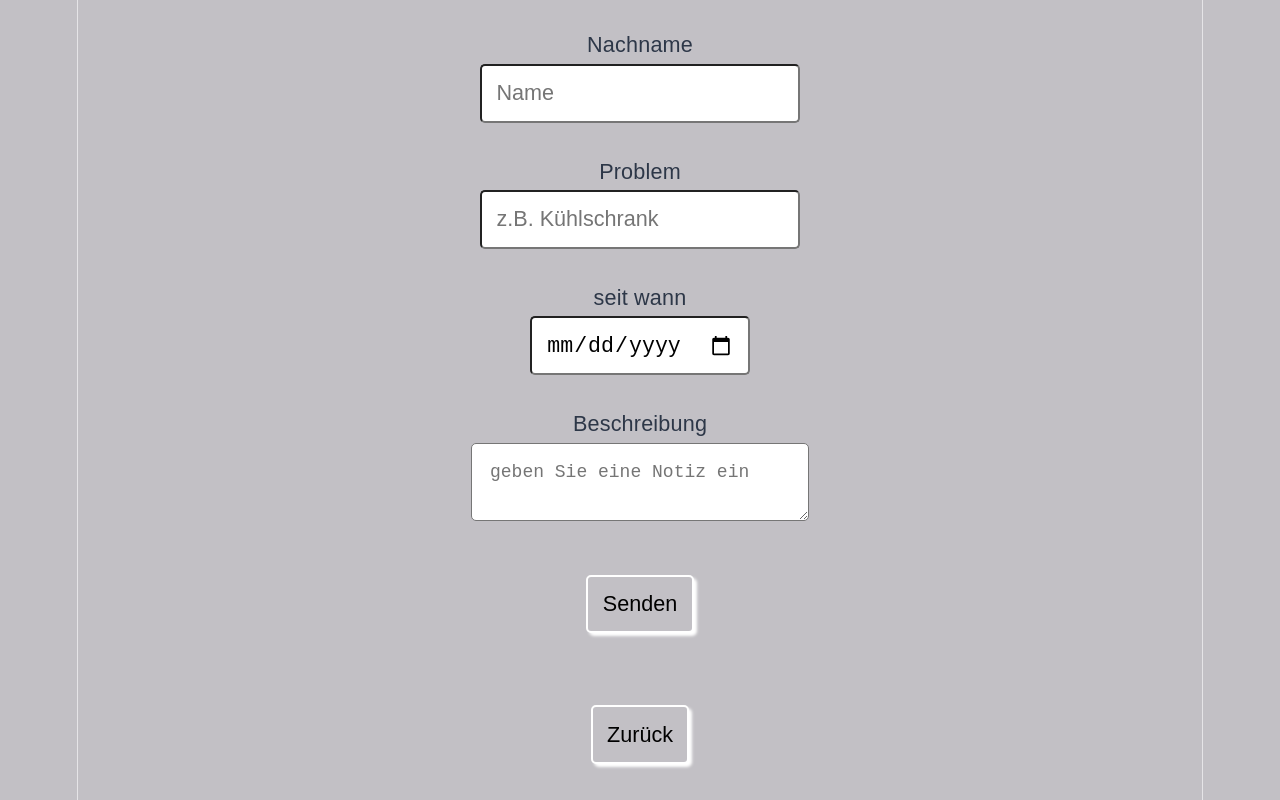
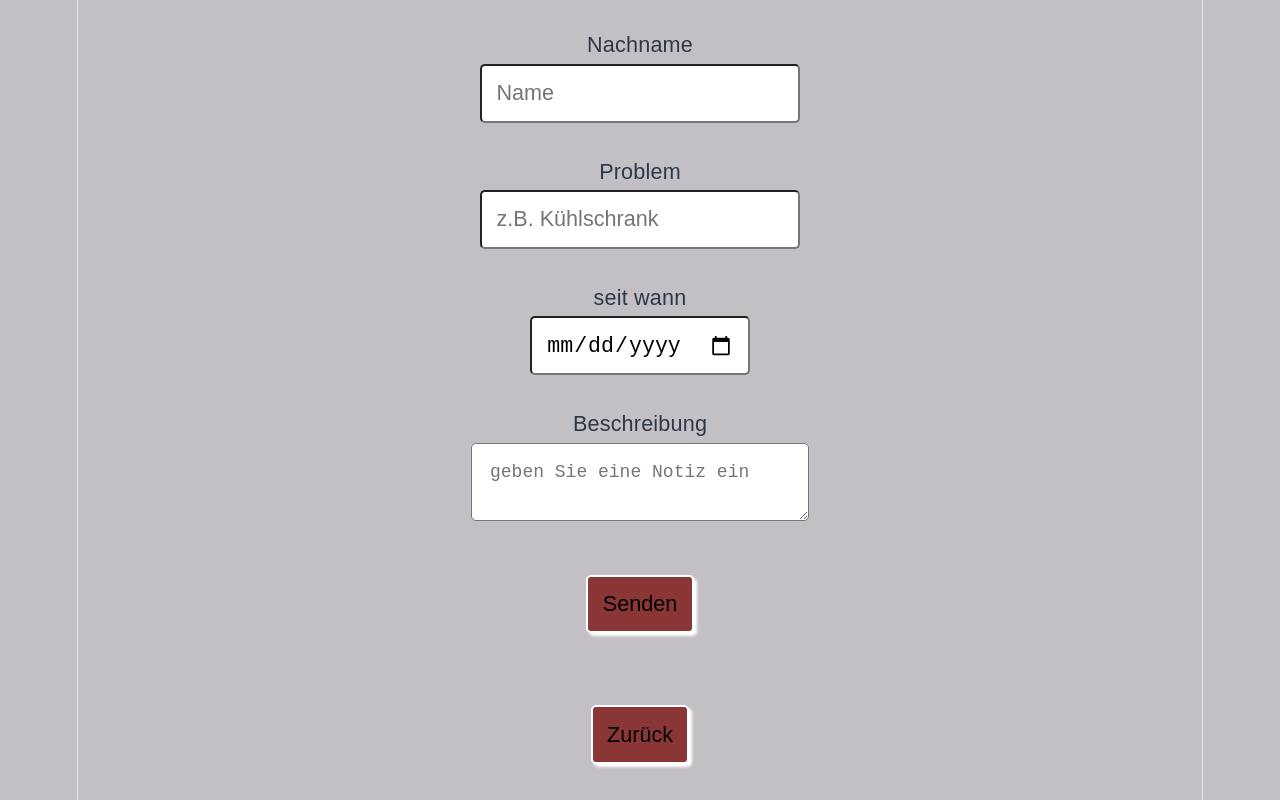
Before and after one commit to devjasmin/mieterportal, a React (Vite) app: page /damage-report in a window 1280 px wide. Shown: the part 319-1119 px from the top of the page. Built offline with nearby package versions, Linux system fonts and the light colour scheme.

Commit message:
neuen Button Marktplatz eingebaut

```diff
--- a/src/App.tsx
+++ b/src/App.tsx
@@ -13,12 +13,12 @@ const router = createBrowserRouter([
   },
   {
     path: "/contract",
-    element: <ComingSoon title="Mietvertrag" />,
+    element: <ComingSoon title="Dokumente" />,
   },
 
   {
     path: "/contact",
-    element: <ComingSoon title="Kontakt" />,
+    element: <ComingSoon title="Marktplatz" />,
   },
 ]);
 
--- a/src/Pages/ComingSoon.css
+++ b/src/Pages/ComingSoon.css
@@ -1,5 +1,6 @@
 .btn-lcontract-back {
-  background-color: azure;
+  background-color: #8b3636;
   padding: 1rem;
   text-decoration: none;
+  color: white;
 }
--- a/src/Pages/DamageReport.css
+++ b/src/Pages/DamageReport.css
@@ -48,7 +48,7 @@ textarea {
   margin: 2rem;
   padding: 0.8rem;
   font-size: 1.2rem;
-  background-color: var(--bg);
+  background-color: #8b3636;
   border: 2px solid white;
   border-radius: 5px;
   box-shadow: 3px 3px 3px white;
@@ -56,7 +56,7 @@ textarea {
 }
 
 .btn-send:hover {
-  background-color: #421212;
+  background-color: rgb(235, 183, 94);
   color: white;
 }
 
@@ -64,7 +64,7 @@ textarea {
   margin: 2rem;
   padding: 0.8rem;
   font-size: 1.2rem;
-  background-color: var(--bg);
+  background-color: #8b3636;
   border: 2px solid white;
   border-radius: 5px;
   box-shadow: 3px 3px 3px white;
--- a/src/Pages/Dashboard.tsx
+++ b/src/Pages/Dashboard.tsx
@@ -31,7 +31,7 @@ function Dashboard() {
           <button className="lcontract">Dokumente ansehen</button>
         </Link>
         <Link to="/contact">
-          <button className="contact">Mitteilungen ansehen</button>
+          <button className="contact">Marktplatz ansehen</button>
         </Link>
       </div>
       <div className="info-section">
```
